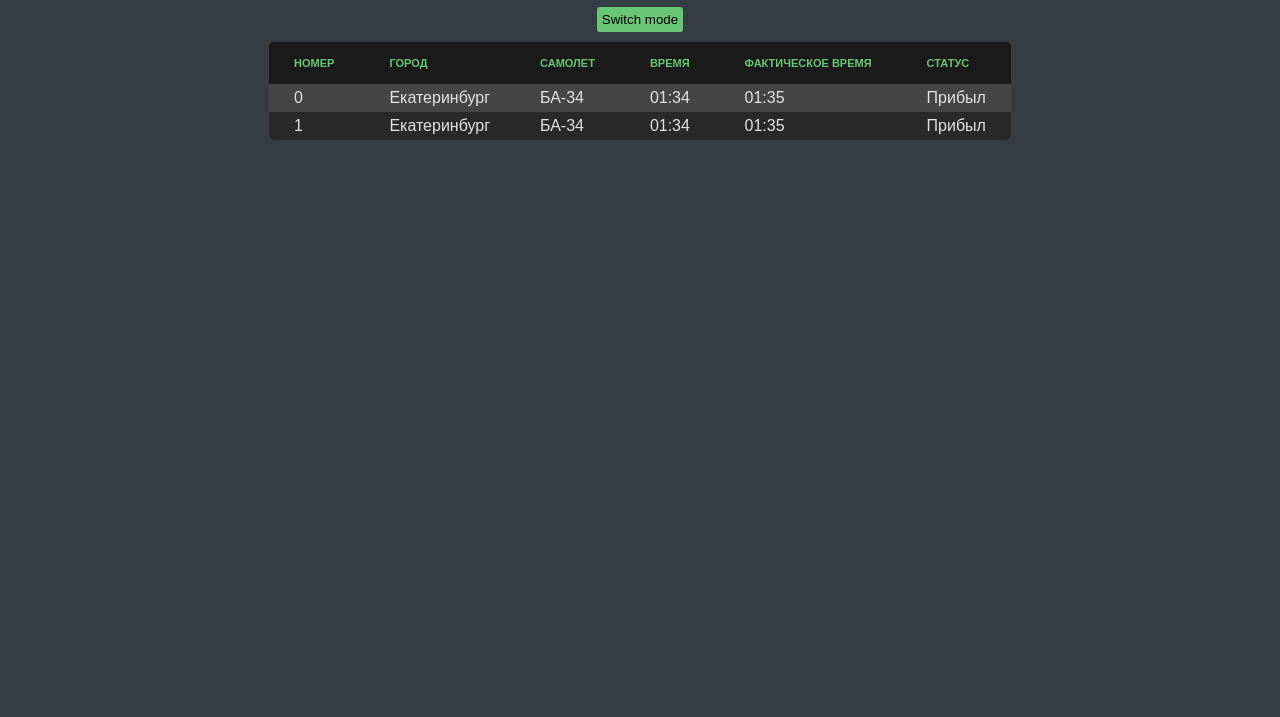
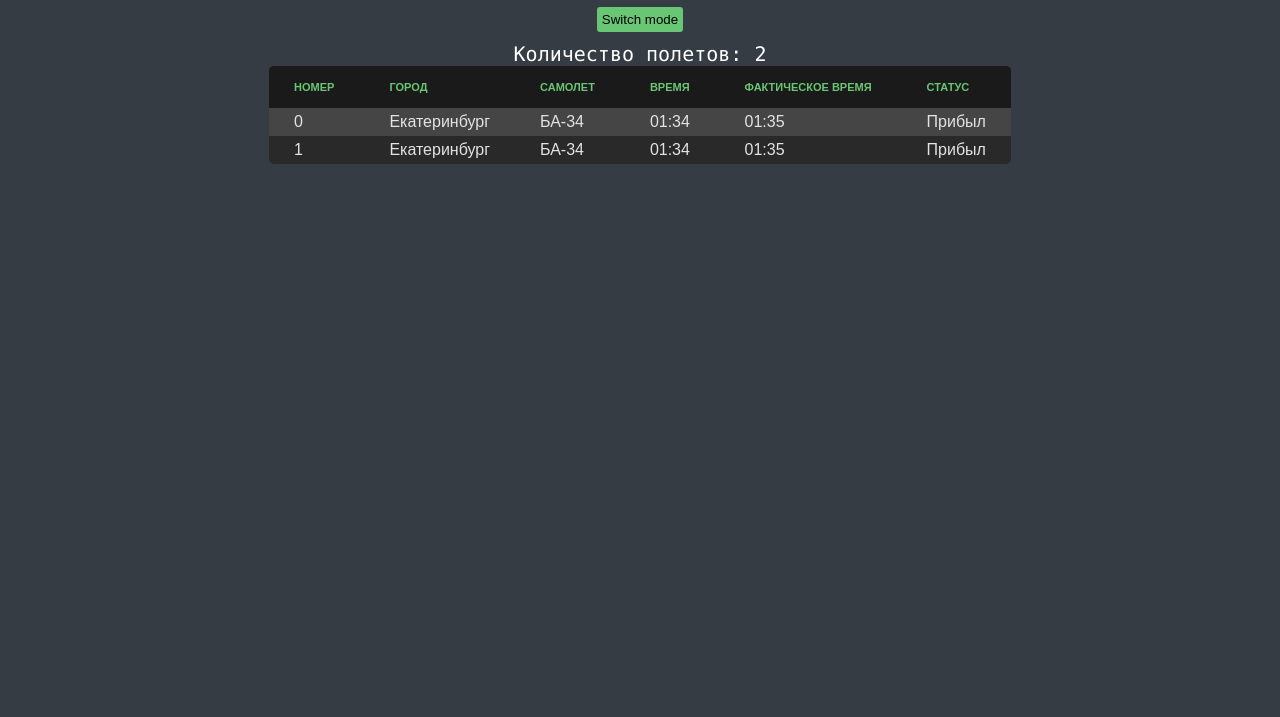
Before and after one commit to SharpBoi/flights, a React app: page / in a window 1280 px wide. Shown: the part 83-800 px from the top of the page. Built offline with nearby package versions, Linux system fonts and the light colour scheme.

Commit message:
Flights counter added

```diff
--- a/src/containers/App.js
+++ b/src/containers/App.js
@@ -33,6 +33,9 @@ class App extends Component
                     {this.props.tableEditable && <button onClick={this.addRow}>Add row</button>}
                 </div>
 
+                <div className="flight-count-container">
+                    <span>Количество полетов: {this.props.rowsCount}</span>
+                </div>
                 <div className="flight-table-container">
                     <FlightTable />
                 </div>
@@ -57,7 +60,8 @@ class App extends Component
 
 function mapStateToProps(state){
     return{
-        tableEditable : state.flightTableReducer.editable
+        tableEditable : state.flightTableReducer.editable,
+        rowsCount: state.flightTableReducer.rows.length
     }
 }
 
--- a/src/content/styles/app.css
+++ b/src/content/styles/app.css
@@ -59,3 +59,12 @@ body{
 
     cursor: pointer;
 }
+
+.flight-count-container{
+    text-align: center;
+}
+.flight-count-container span{
+    color: white;
+    font-family: consolas;
+    font-size: 20px;
+}
```
